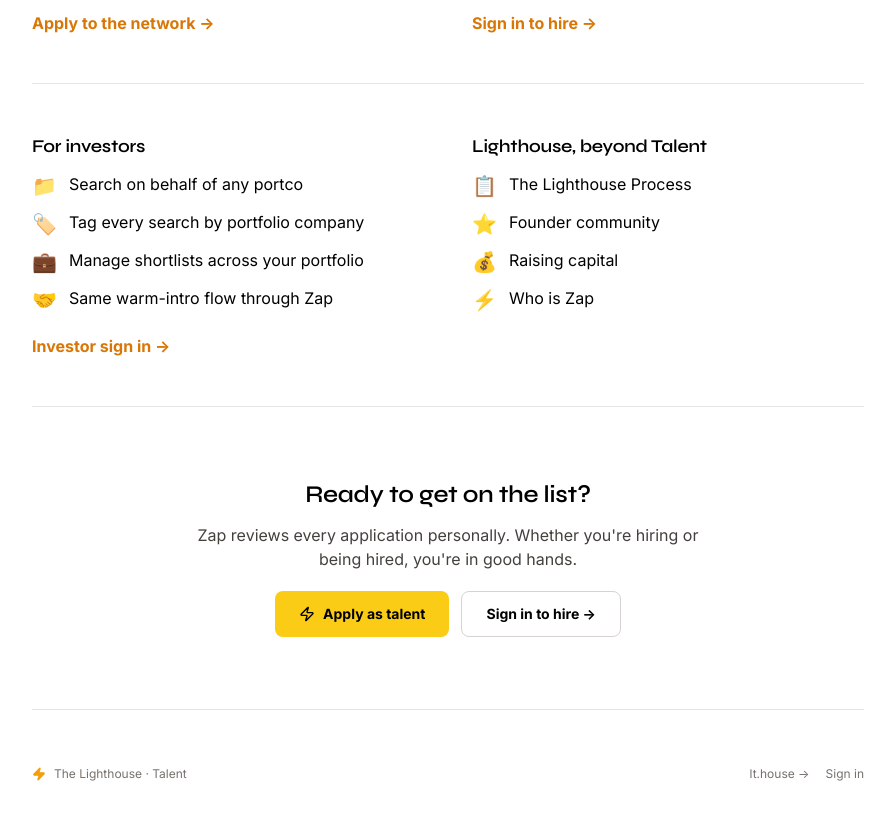
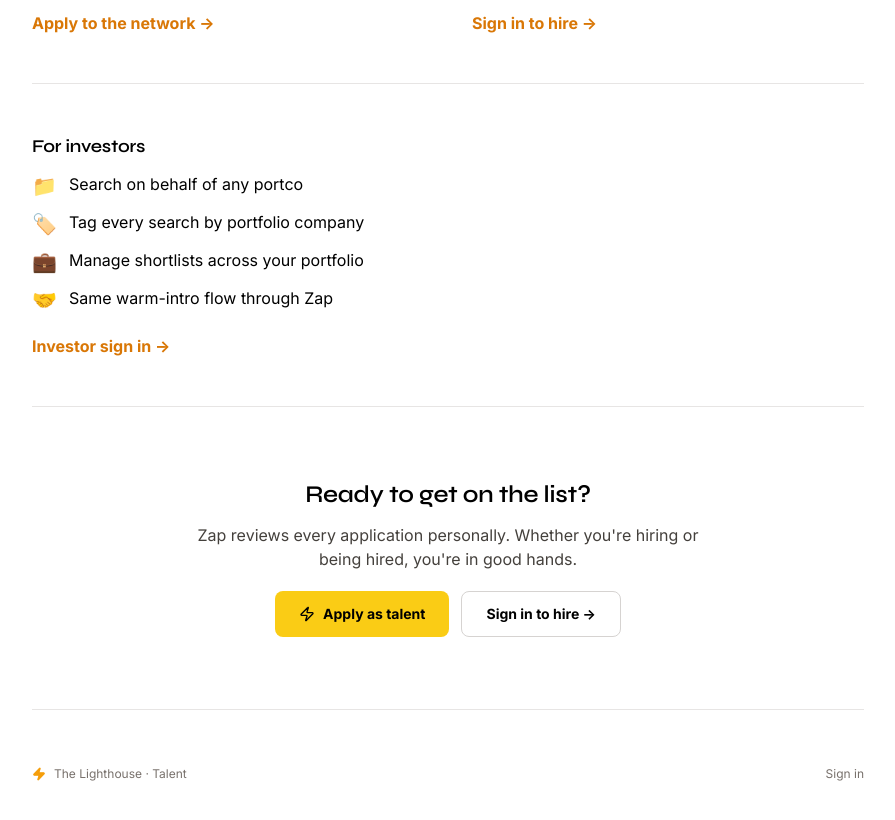
Before and after one commit to LTHouse/lighthouse-talent, a React (Vite) app: page / in a window 1280 px wide. Shown: the part 940-1760 px from the top of the page, without its empty margins (192-1087 px from the left). Built offline with nearby package versions, Linux system fonts and the light colour scheme.

Commit message:
Remove lt.house links from landing + apply-as-talent skips login

```diff
--- a/src/App.jsx
+++ b/src/App.jsx
@@ -315,7 +315,14 @@ function ModeSwitcher({ mode, setMode, signedInEmail, logout }) {
 // Steps: Landing → LinkedIn → Basics → Motivations (drag-rank) → Startup/tech yes/no → Confirm
 // ============================================================
 function TalentIntakeFlow({ user, logout }) {
-  const [step, setStep] = useState(0);
+  // If the public landing CTA dropped us in directly, jump past the talent landing screen.
+  const skipLanding = typeof window !== "undefined" && window.__lt_skip_talent_landing;
+  const [step, setStep] = useState(skipLanding ? 1 : 0);
+  useEffect(() => {
+    if (typeof window !== "undefined" && window.__lt_skip_talent_landing) {
+      window.__lt_skip_talent_landing = false; // consume the flag after first use
+    }
+  }, []);
   const [profile, setProfile] = useState({
     firstName: "", lastName: "", email: user.email, phone: "",
     linkedin: "", linkedinConnected: false,
--- a/src/auth.jsx
+++ b/src/auth.jsx
@@ -84,11 +84,22 @@ export function LoginScreen() {
   const [password, setPassword] = useState("password");
   const [err, setErr] = useState(null);
 
+  // Direct-apply path: log in as talent + flag the intake to skip its landing screen
+  // and drop the user straight into the LinkedIn step.
+  async function applyAsTalentDirect() {
+    if (typeof window !== "undefined") window.__lt_skip_talent_landing = true;
+    try { await login({ email: "talent@lt.house", password: "password" }); }
+    catch (ex) { setErr(ex.message); }
+  }
+
   if (view === "landing") {
-    return <PublicLanding onSignIn={(preset) => {
+    return <PublicLanding
+      onSignIn={(preset) => {
         if (preset) { setRole(preset); setEmail(PRESET_FOR_TAB[preset]); }
         setView("login");
-    }} />;
+      }}
+      onApplyAsTalent={applyAsTalentDirect}
+    />;
   }
 
   function pickRole(k) {
@@ -160,7 +171,7 @@ export function LoginScreen() {
 
 // Public landing page — mirrors lt.house exactly: ⚡ icon, Syne headline, descriptive paragraph,
 // hr dividers, two-column emoji-led list sections, "Sign in" CTAs targeted to each role.
-function PublicLanding({ onSignIn }) {
+function PublicLanding({ onSignIn, onApplyAsTalent }) {
   return (
     <div className="min-h-screen bg-white text-black">
       {/* Top bar */}
@@ -223,7 +234,7 @@ function PublicLanding({ onSignIn }) {
               <div className="flex items-start gap-3"><span className="text-xl">☕</span><span>Vetting call with Zap</span></div>
               <div className="flex items-start gap-3"><span className="text-xl">🤝</span><span>Founders come to you</span></div>
             </div>
-            <button onClick={() => onSignIn("talent")} className="mt-5 inline-flex items-center gap-2 font-bold text-amber-600 hover:text-amber-700">Apply to the network →</button>
+            <button onClick={onApplyAsTalent} className="mt-5 inline-flex items-center gap-2 font-bold text-amber-600 hover:text-amber-700">Apply to the network →</button>
           </div>
           <div>
             <h3 className="text-lg font-display font-bold mb-3">If you're hiring</h3>
@@ -239,9 +250,8 @@ function PublicLanding({ onSignIn }) {
 
         <hr className="border-stone-200" />
 
-        {/* For investors */}
-        <div className="grid md:grid-cols-2 gap-x-12 gap-y-8">
-          <div>
+        {/* For investors — full width, single column, kept simple */}
+        <div className="max-w-xl">
           <h3 className="text-lg font-display font-bold mb-3">For investors</h3>
           <div className="space-y-2.5 text-base">
             <div className="flex items-start gap-3"><span className="text-xl">📁</span><span>Search on behalf of any portco</span></div>
@@ -251,16 +261,6 @@ function PublicLanding({ onSignIn }) {
           </div>
           <button onClick={() => onSignIn("investor")} className="mt-5 inline-flex items-center gap-2 font-bold text-amber-600 hover:text-amber-700">Investor sign in →</button>
         </div>
-          <div>
-            <h3 className="text-lg font-display font-bold mb-3">Lighthouse, beyond Talent</h3>
-            <div className="space-y-2.5 text-base">
-              <div className="flex items-start gap-3"><span className="text-xl">📋</span><a href="https://lt.house" target="_blank" rel="noreferrer" className="hover:text-amber-600">The Lighthouse Process</a></div>
-              <div className="flex items-start gap-3"><span className="text-xl">⭐</span><a href="https://lt.house" target="_blank" rel="noreferrer" className="hover:text-amber-600">Founder community</a></div>
-              <div className="flex items-start gap-3"><span className="text-xl">💰</span><a href="https://lt.house" target="_blank" rel="noreferrer" className="hover:text-amber-600">Raising capital</a></div>
-              <div className="flex items-start gap-3"><span className="text-xl">⚡</span><a href="https://lt.house" target="_blank" rel="noreferrer" className="hover:text-amber-600">Who is Zap</a></div>
-            </div>
-          </div>
-        </div>
 
         <hr className="border-stone-200" />
 
@@ -269,7 +269,7 @@ function PublicLanding({ onSignIn }) {
           <h3 className="text-2xl font-display font-bold mb-3">Ready to get on the list?</h3>
           <p className="text-stone-700 mb-5 max-w-lg mx-auto">Zap reviews every application personally. Whether you're hiring or being hired, you're in good hands.</p>
           <div className="flex flex-col sm:flex-row gap-3 justify-center">
-            <button onClick={() => onSignIn("talent")} className="inline-flex items-center justify-center gap-2 px-6 py-3 bg-yellow-400 text-black hover:bg-yellow-300 rounded-lg font-bold text-sm">
+            <button onClick={onApplyAsTalent} className="inline-flex items-center justify-center gap-2 px-6 py-3 bg-yellow-400 text-black hover:bg-yellow-300 rounded-lg font-bold text-sm">
               <Zap size={16} /> Apply as talent
             </button>
             <button onClick={() => onSignIn("company")} className="inline-flex items-center justify-center gap-2 px-6 py-3 bg-white border border-stone-300 text-black hover:bg-stone-50 rounded-lg font-bold text-sm">
@@ -286,7 +286,6 @@ function PublicLanding({ onSignIn }) {
             <span>The Lighthouse · Talent</span>
           </div>
           <div className="flex items-center gap-4">
-            <a href="https://lt.house" target="_blank" rel="noreferrer" className="hover:text-amber-600">lt.house →</a>
             <button onClick={() => onSignIn()} className="hover:text-amber-600">Sign in</button>
           </div>
         </div>
```
Lines whose indentation alone changed are shown as unchanged.
